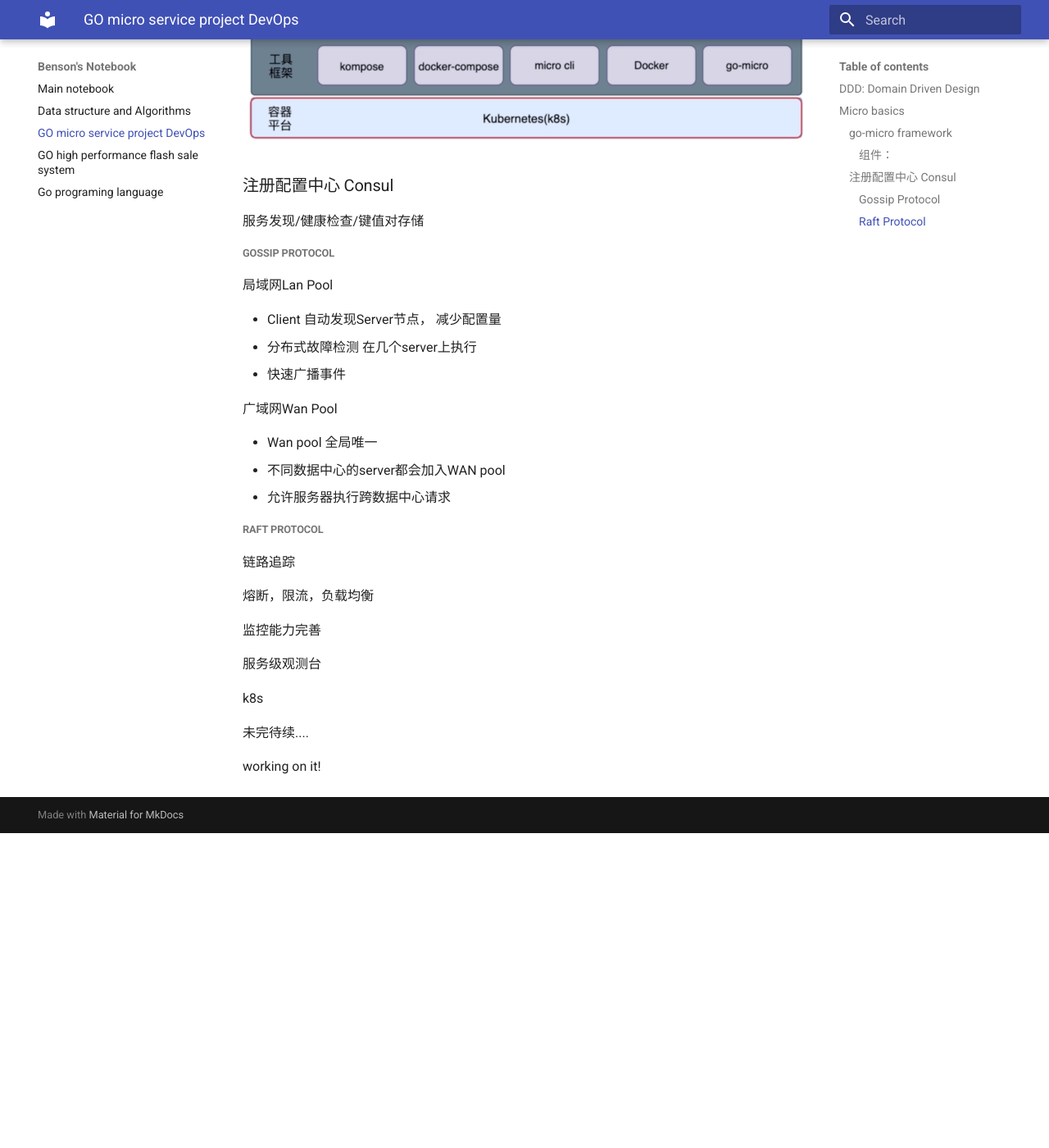
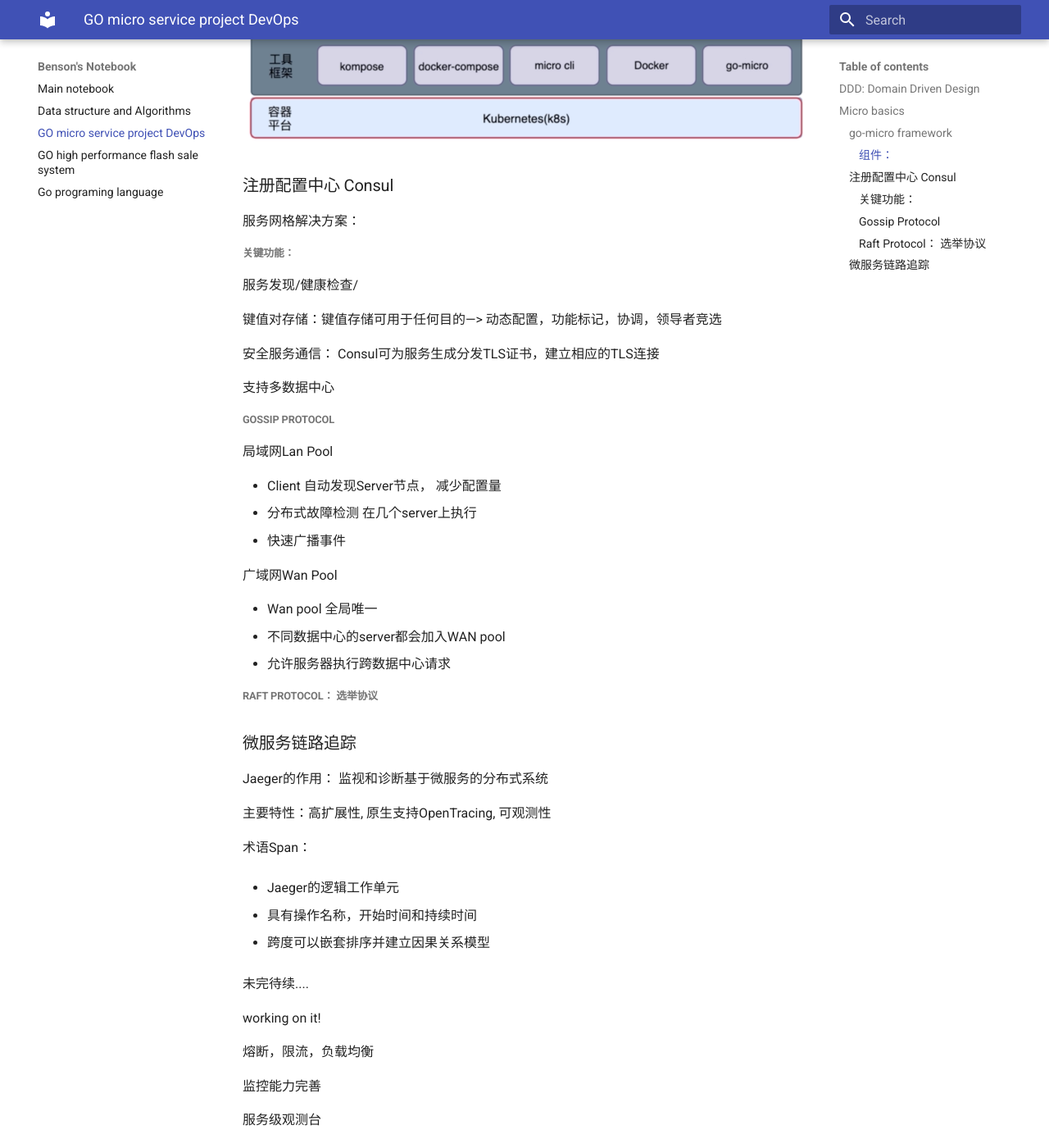
Before and after one commit to Bensonluo/benson-notebook, an MkDocs documentation site: the page built from docs/go-microservice-devops.md, in a window 1280 px wide and 1400 px high, scrolled down 2566 px. Shown: the whole window at 82% size. Built offline with MkDocs 1.6.1 and Material for MkDocs 9.7.7, drawn with Linux system fonts in a browser that asks for light colours; before the commit the page ends 3582 px from its top, so only the background shows below that.

Commit message:
Update go-microservice-devops.md

```diff
--- a/docs/go-microservice-devops.md
+++ b/docs/go-microservice-devops.md
@@ -49,7 +49,17 @@
 
 ### 注册配置中心 Consul
 
-服务发现/健康检查/键值对存储
+服务网格解决方案：
+
+##### 关键功能：
+
+服务发现/健康检查/
+
+键值对存储：键值存储可用于任何目的—> 动态配置，功能标记，协调，领导者竞选
+
+安全服务通信： Consul可为服务生成分发TLS证书，建立相应的TLS连接
+
+支持多数据中心
 
 ##### Gossip Protocol
 
@@ -65,17 +75,31 @@
 - 不同数据中心的server都会加入WAN pool
 - 允许服务器执行跨数据中心请求
 
+##### Raft Protocol： 选举协议
 
 
 
+### 微服务链路追踪
 
-##### Raft Protocol
+Jaeger的作用： 监视和诊断基于微服务的分布式系统
+
+主要特性：高扩展性,  原生支持OpenTracing, 可观测性
+
+术语Span：
+
+- Jaeger的逻辑工作单元
+
+- 具有操作名称，开始时间和持续时间
+
+- 跨度可以嵌套排序并建立因果关系模型
 
 
 
 
 
-链路追踪
+未完待续....
+
+working on it!
 
 熔断，限流，负载均衡
 
```
Also changed, not shown: other parts of docs/go-microservice-devops.md (+0 -6 lines).
